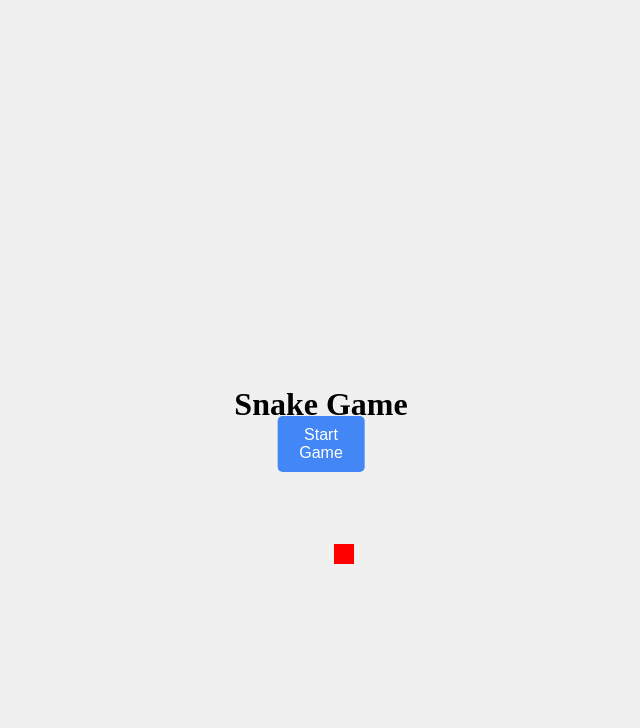
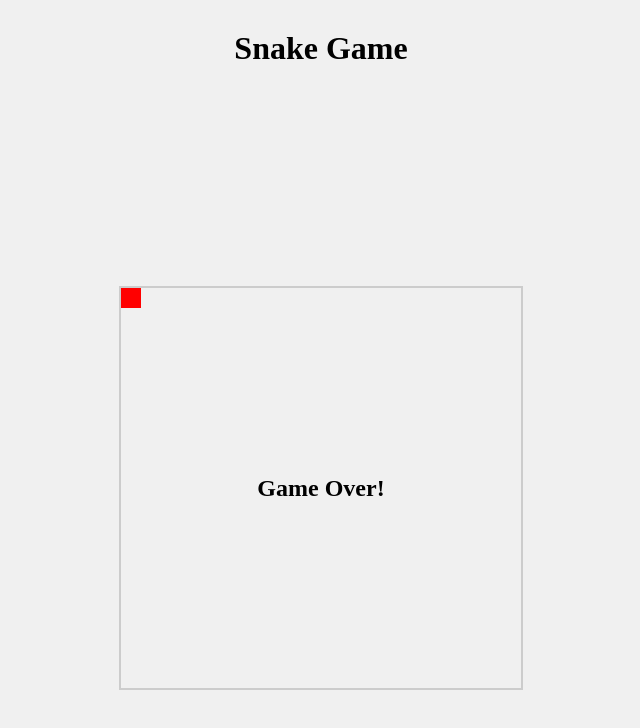
Before and after one commit to mohamedmehdigara/react-snake-game, a React (Create React App) app: page / in a window 1280 px wide. Shown: the top 728 px of the page, without its empty margins (319-959 px from the left). Built offline with nearby package versions, Linux system fonts and the light colour scheme.

Commit message:
added files

```diff
--- a/src/App.css
+++ b/src/App.css
@@ -6,52 +6,36 @@ h1 {
   margin-top: 30px;
 }
 
-.board {
-  position: relative;
-}
 
-.start-button {
-  position: absolute;
-  top: 50%;
-  left: 50%;
-  transform: translate(-50%, -50%);
-  padding: 10px 20px;
-  background-color: #4287f5;
-  color: white;
-  border: none;
-  border-radius: 5px;
-  cursor: pointer;
-  font-size: 16px;
-}
-
-/* Rest of the CSS code remains the same */
 
 
 .snake {
+  position: absolute;
   width: 20px;
   height: 20px;
-  background-color: green;
+  background-color: #000;
 }
 
 .food {
   position: absolute;
   width: 20px;
   height: 20px;
-  background-color: red;
+  background-color: #f00;
 }
 
-/* Additional styling for the snake's head */
-.snake:first-child {
-  background-color: darkgreen;
-}
 .game-over {
   position: absolute;
   top: 50%;
   left: 50%;
   transform: translate(-50%, -50%);
-  background-color: rgba(0, 0, 0, 0.8);
-  padding: 20px;
-  color: white;
+  text-align: center;
+}
+
+/* Rest of the CSS code remains the same */
+
+/* Additional styling for the snake's head */
+.snake:first-child {
+  background-color: darkgreen;
 }
 
 .game-over h2 {
--- a/src/components/Board.js
+++ b/src/components/Board.js
@@ -1,147 +1,89 @@
-import React, { useState, useEffect } from 'react';
-import Snake from './Snake';
+import React, { useEffect, useState } from 'react';
+import styled, { css, keyframes } from 'styled-components';
+
+/* eslint-disable no-undef */
+
+
+
+const BoardWrapper = styled.div`
+  display: flex;
+  justify-content: center;
+  align-items: center;
+  height: 100vh;
+`;
+
+const BoardContainer = styled.div`
+  position: relative;
+  width: 400px;
+  height: 400px;
+  border: 2px solid #ccc;
+`;
+
+const snakeHeadAnimation = keyframes`
+  0% {
+    transform: scale(1);
+  }
+  50% {
+    transform: scale(1.2);
+  }
+  100% {
+    transform: scale(1);
+  }
+`;
+
+const SnakeSegment = styled.div`
+  position: absolute;
+  width: 20px;
+  height: 20px;
+  background-color: #333;
+  ${(props) =>
+    props.isHead &&
+    css`
+      animation: ${snakeHeadAnimation} 0.2s infinite;
+    `}
+`;
+
+const Food = styled.div`
+  position: absolute;
+  width: 20px;
+  height: 20px;
+  background-color: #ff0000;
+`;
+
+const GameOverMessage = styled.div`
+  position: absolute;
+  top: 50%;
+  left: 50%;
+  transform: translate(-50%, -50%);
+  text-align: center;
+  font-size: 24px;
+  font-weight: bold;
+`;
 
 const Board = () => {
-  const [snake, setSnake] = useState([]);
-  const [food, setFood] = useState({ x: 5, y: 5 });
-  const [direction, setDirection] = useState('');
-  const [gameOver, setGameOver] = useState(false);
-  const [score, setScore] = useState(0);
+  // Rest of the code...
+  const [snake, setSnake] = useState([]); // Initialize snake as an empty array
+  const [food, setFood] = useState([]);
+  const [gameOver, setGameOver] = useState([]);
 
-  useEffect(() => {
-    if (gameOver) return;
-
-    const interval = setInterval(moveSnake, 200);
-    document.addEventListener('keydown', handleKeyDown);
-
-    // Initialize the snake with a single segment at the start of the game
-    setSnake([{ x: 10, y: 10 }]);
-
-    return () => {
-      clearInterval(interval);
-      document.removeEventListener('keydown', handleKeyDown);
-    };
-  }, [gameOver]);
-
-  const startGame = () => {
-    setDirection('right');
-    setGameOver(false);
-    setScore(0);
-  };
-
-  const moveSnake = () => {
-    if (gameOver) return;
-
-    const newSnake = [...snake];
-    const head = { ...newSnake[0] };
-
-    switch (direction) {
-      case 'up':
-        head.y--;
-        break;
-      case 'down':
-        head.y++;
-        break;
-      case 'left':
-        head.x--;
-        break;
-      case 'right':
-        head.x++;
-        break;
-      default:
-        break;
-    }
-
-    newSnake.unshift(head);
-    newSnake.pop();
-    setSnake(newSnake);
-    checkCollision(head);
-    checkFood(head);
-    checkBounds(head);
-  };
-
-  const handleKeyDown = (event) => {
-    if (gameOver) return;
-
-    switch (event.key) {
-      case 'ArrowUp':
-        if (direction !== 'down')
-          setDirection('up');
-        break;
-      case 'ArrowDown':
-        if (direction !== 'up')
-          setDirection('down');
-        break;
-      case 'ArrowLeft':
-        if (direction !== 'right')
-          setDirection('left');
-        break;
-      case 'ArrowRight':
-        if (direction !== 'left')
-          setDirection('right');
-        break;
-      default:
-        break;
-    }
-  };
-
-  const checkCollision = (head) => {
-    const body = snake.slice(1);
-
-    if (body.some(segment => segment.x === head.x && segment.y === head.y))
-      setGameOver(true);
-  };
-
-  const checkFood = (head) => {
-    if (head.x === food.x && head.y === food.y) {
-      setFood(generateFood());
-      growSnake();
-      increaseScore();
-    }
-  };
-
-  const checkBounds = (head) => {
-    if (head.x < 0 || head.x >= 20 || head.y < 0 || head.y >= 20)
-      setGameOver(true);
-  };
-
-  const generateFood = () => {
-    const x = Math.floor(Math.random() * 20);
-    const y = Math.floor(Math.random() * 20);
-
-    return { x, y };
-  };
-
-  const growSnake = () => {
-    const tail = { ...snake[snake.length - 1] };
-    setSnake(prevSnake => [...prevSnake, tail]);
-  };
-
-  const increaseScore = () => {
-    setScore(score + 1);
+  const renderSnake = () => {
+    return snake.map((segment, index) => (
+      <SnakeSegment
+        key={index}
+        style={{ top: `${segment.y * 20}px`, left: `${segment.x * 20}px` }}
+        isHead={index === 0}
+      />
+    ));
   };
 
   return (
-    <div className="board">
-      {snake.map((segment, index) => (
-        <Snake key={index} x={segment.x} y={segment.y} />
-      ))}
-      <div
-        className="food"
-        style={{ top: `${food.y * 20}px`, left: `${food.x * 20}px` }}
-      ></div>
-      {gameOver ? (
-        <div className="game-over">
-          <h2>Game Over!</h2>
-          <p>Score: {score}</p>
-          <button onClick={startGame}>Restart</button>
-        </div>
-      ) : (
-        <button className="start-button" onClick={startGame}>
-          Start Game
-        </button>
-      )}
-    </div>
+    <BoardWrapper>
+      <BoardContainer>
+        {renderSnake()}
+        <Food style={{ top: `${food.y * 20}px`, left: `${food.x * 20}px` }} />
+        {gameOver && <GameOverMessage>Game Over!</GameOverMessage>}
+      </BoardContainer>
+    </BoardWrapper>
   );
 };
 
```
Also changed, not shown: package.json (+8 -1 lines), src/components/Board.css (added), 2 other files (tests, documents, lock files or other folders).
